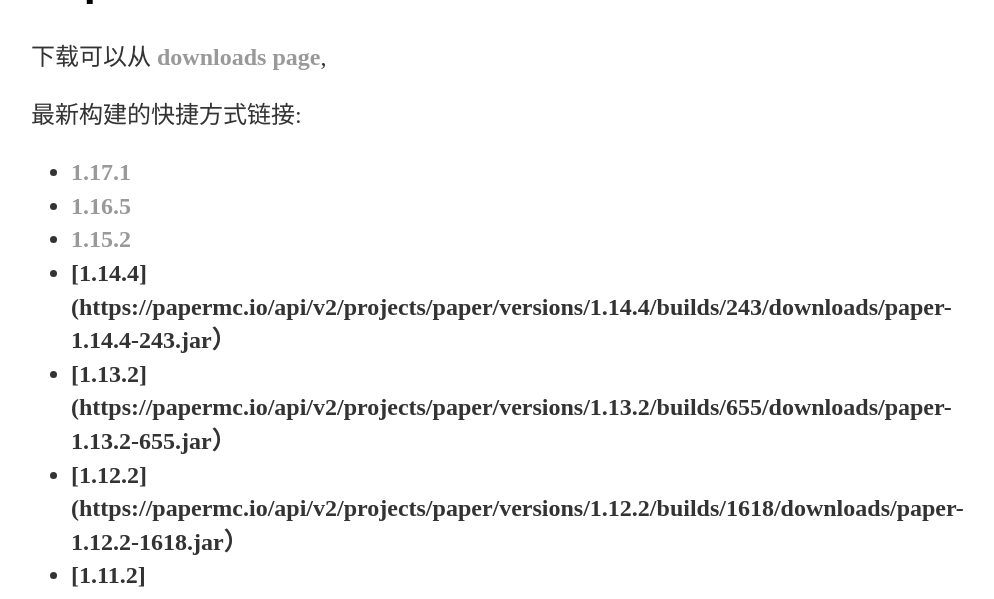
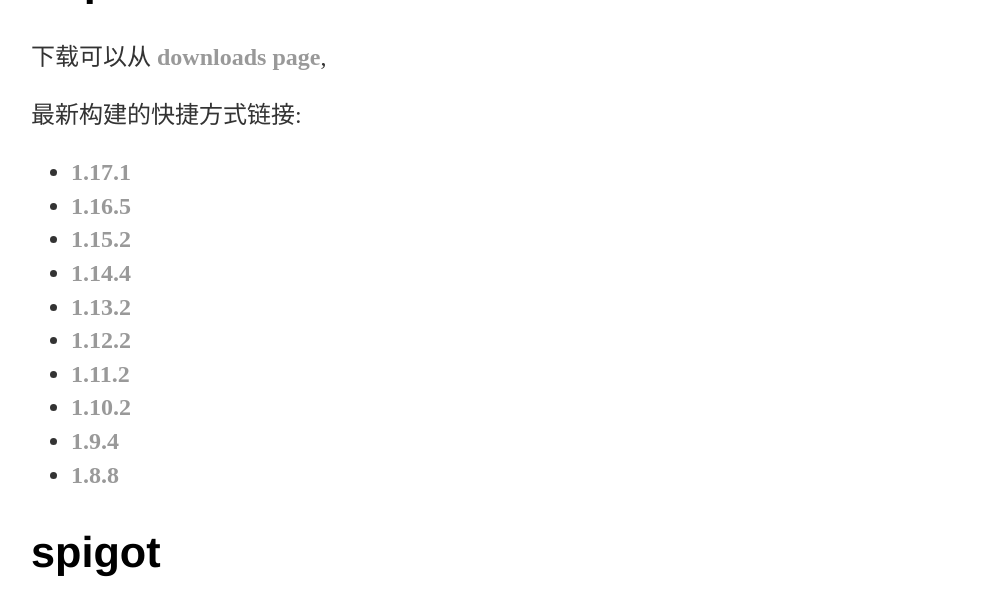
Before and after one commit to vlian5/Minecraft, a Jekyll site: the page built from _posts/2021-08-28-mcserverjar.md, in a window 1280 px wide and 1400 px high, scrolled down 1043 px. Shown: the top 599 px of the window, without its empty margins (161-1155 px from the left). Built offline with Jekyll 4.4.1, drawn with Linux system fonts in a browser that asks for light colours; comment, search, counter and statistics services are not loaded; a style sheet for code colours, icons or effects is not loaded; some of the changed text lies outside the part shown.

Commit message:
Update 2021-08-28-mcserverjar.md

```diff
--- a/_posts/2021-08-28-mcserverjar.md
+++ b/_posts/2021-08-28-mcserverjar.md
@@ -32,13 +32,13 @@
 * **[1.17.1](https://papermc.io/downloads)**
 * **[1.16.5](https://papermc.io/downloads#Paper-1.16)**
 * **[1.15.2](https://papermc.io/api/v2/projects/paper/versions/1.15.2/builds/391/downloads/paper-1.15.2-391.jar)**
-* **[1.14.4](https://papermc.io/api/v2/projects/paper/versions/1.14.4/builds/243/downloads/paper-1.14.4-243.jar）**
-* **[1.13.2](https://papermc.io/api/v2/projects/paper/versions/1.13.2/builds/655/downloads/paper-1.13.2-655.jar）**
-* **[1.12.2](https://papermc.io/api/v2/projects/paper/versions/1.12.2/builds/1618/downloads/paper-1.12.2-1618.jar）**
-* **[1.11.2](https://papermc.io/api/v2/projects/paper/versions/1.11.2/builds/1104/downloads/paper-1.11.2-1104.jar）**
-* **[1.10.2](https://papermc.io/api/v2/projects/paper/versions/1.10.2/builds/916/downloads/paper-1.10.2-916.jar）**
-* **[1.9.4](https://papermc.io/api/v2/projects/paper/versions/1.9.4/builds/773/downloads/paper-1.9.4-773.jar）**
-* **[1.8.8](https://papermc.io/api/v2/projects/paper/versions/1.8.8/builds/443/downloads/paper-1.8.8-443.jar）**
+* **[1.14.4](https://papermc.io/api/v2/projects/paper/versions/1.14.4/builds/243/downloads/paper-1.14.4-243.jar)**
+* **[1.13.2](https://papermc.io/api/v2/projects/paper/versions/1.13.2/builds/655/downloads/paper-1.13.2-655.jar)**
+* **[1.12.2](https://papermc.io/api/v2/projects/paper/versions/1.12.2/builds/1618/downloads/paper-1.12.2-1618.jar)**
+* **[1.11.2](https://papermc.io/api/v2/projects/paper/versions/1.11.2/builds/1104/downloads/paper-1.11.2-1104.jar)**
+* **[1.10.2](https://papermc.io/api/v2/projects/paper/versions/1.10.2/builds/916/downloads/paper-1.10.2-916.jar)**
+* **[1.9.4](https://papermc.io/api/v2/projects/paper/versions/1.9.4/builds/773/downloads/paper-1.9.4-773.jar)**
+* **[1.8.8](https://papermc.io/api/v2/projects/paper/versions/1.8.8/builds/443/downloads/paper-1.8.8-443.jar)**
 
 
 ## spigot
```
